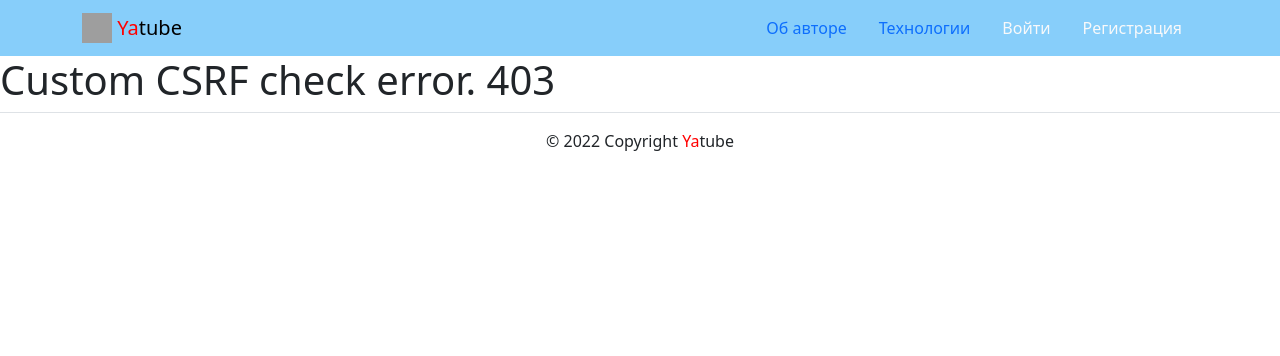
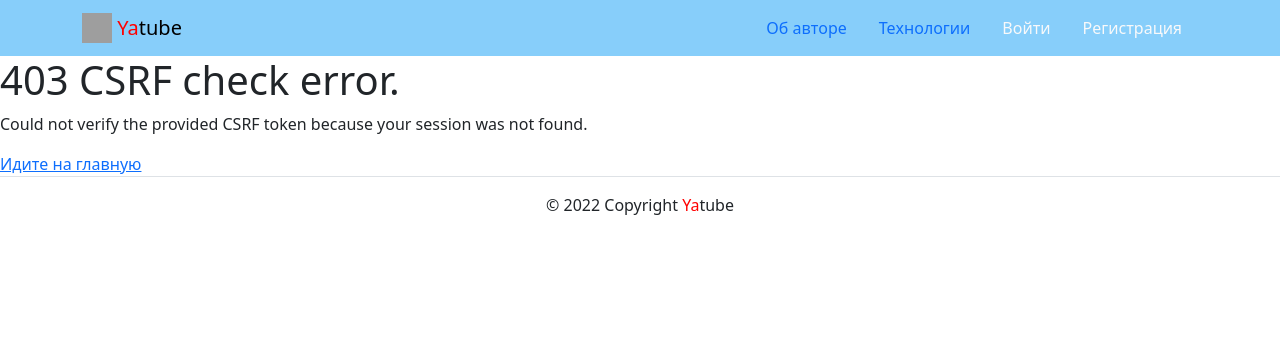
Before and after one commit to vmikail/hw05_final, a Django app: template yatube/templates/core/403csrf.html in a window 1280 px wide. Shown: the top 356 px of the page. Run offline with Django 3.2, Linux system fonts and the light colour scheme; the template is opened without the code that fills it, so the values that code supplies are empty; some libraries are stand-ins or nearby versions; grey boxes are pictures that could not be loaded.

Commit message:
afer 1st review

```diff
--- a/yatube/posts/models.py
+++ b/yatube/posts/models.py
@@ -35,11 +35,11 @@ class Post(models.Model):
         blank=True
     )
 
+    class Meta:
+        ordering = ['-pub_date']
+
     def __str__(self):
         return self.text[:15]
-
-    class Meta:
-        ordering = ['-pub_date']
 
 
 class Group(models.Model):
--- a/yatube/templates/core/403.html
+++ b/yatube/templates/core/403.html
@@ -1,5 +1,7 @@
 {% extends "base.html" %}
-{% block title %}Custom 403{% endblock %}
+{% block title %}403 Forbidden{% endblock %}
 {% block content %}
-    <h1>Custom 403</h1>
+  <h1>403 Forbidden</h1>
+  <p>Доступ запрещен</p>
+  <a href="{% url 'posts:index' %}"> Идите на главную</a>
 {% endblock %}
--- a/yatube/templates/core/403csrf.html
+++ b/yatube/templates/core/403csrf.html
@@ -1,5 +1,7 @@
 {% extends "base.html" %}
-{% block title %}Custom CSRF check error{% endblock %}
+{% block title %}CSRF check error{% endblock %}
 {% block content %}
-  <h1>Custom CSRF check error. 403</h1>
+  <h1>403 CSRF check error.</h1>
+  <p>Could not verify the provided CSRF token because your session was not found.</p>
+  <a href="{% url 'posts:index' %}"> Идите на главную</a>
 {% endblock %}
--- a/yatube/templates/core/500.html
+++ b/yatube/templates/core/500.html
@@ -1,5 +1,6 @@
 {% extends "base.html" %}
-{% block title %}Custom 500{% endblock %}
+{% block title %}Server error{% endblock %}
 {% block content %}
-    <h1>Custom 500</h1>
+  <h1>500 Server error</h1>
+  <p>Попробуйте обновить страницу.</p>
 {% endblock %}
```
Also changed, not shown: yatube/posts/tests/test_views.py (+1 -0 lines), yatube/posts/views.py (+4 -8 lines).
